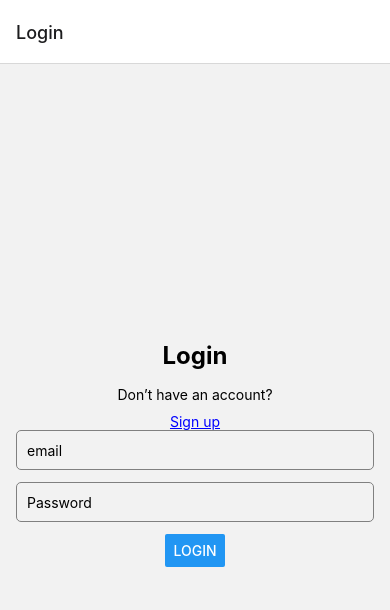
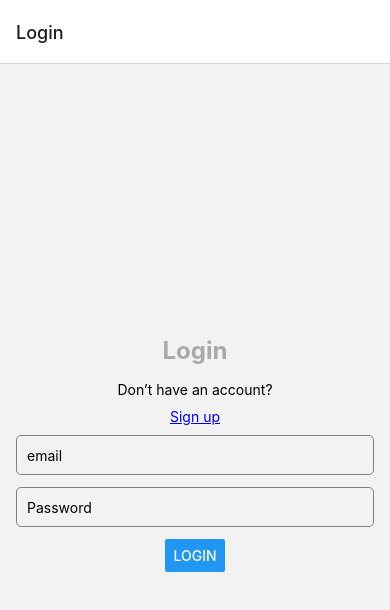
Before and after one commit to tsl8505/support-ticket-management-system-front, a React Native app: screen /Login in a window 390 px wide. Shown: the top 610 px of the page. Built offline with nearby package versions, Linux system fonts and the light colour scheme.

Commit message:
add theme

```diff
--- a/LoginScreen.tsx
+++ b/LoginScreen.tsx
@@ -5,6 +5,7 @@ import { StackNavigationProp } from '@react-navigation/stack';
 import { RootStackParamList } from './types';
 import { loginUser } from './apiService';
 import { useAuth } from './src/context/AuthContext';
+import { themeColors } from './themes';
 
 
 type LoginScreenProps = {
@@ -46,7 +47,7 @@ const LoginScreen: React.FC<LoginScreenProps> = ({ navigation }) => {
 
   return (
     <View style={styles.container}>
-      <Text style={styles.title}>Login</Text>
+      <Text style={[styles.title, { color: themeColors.text.darker }]}>Login</Text>
       <Text>Don’t have an account?</Text>
       <TouchableOpacity onPress={() => navigation.navigate('Signup')}>
         <Text style={styles.signupLink}>Sign up</Text>
@@ -95,7 +96,7 @@ const styles = StyleSheet.create({
   signupLink: {
     color: 'blue',
     textDecorationLine: 'underline',
-    marginTop: 10,
+    margin: 10,
   },
 });
 
--- /dev/null
+++ b/themes.ts
@@ -0,0 +1,32 @@
+export const themeColors = {
+    primaryBackground: {
+      main: 'darkgreen',
+      lighter: 'green',
+      darker: 'darkseagreen',
+    },
+    text: {
+      main: 'white',
+      lighter: 'lightgrey',
+      darker: 'darkgrey',
+    },
+    inputBackground: {
+      main: 'white',
+      lighter: 'whitesmoke',
+      darker: 'lightgrey',
+    },
+    linkText: {
+      main: 'darkgreen',
+      lighter: 'forestgreen',
+      darker: 'darkolivegreen',
+    },
+    buttonBackground: {
+      main: 'darkgreen',
+      lighter: 'forestgreen',
+      darker: 'darkolivegreen',
+    },
+    buttonTextColor: {
+      main: 'white',
+      lighter: 'lightgrey',
+      darker: 'darkgrey',
+    },
+  };
```
